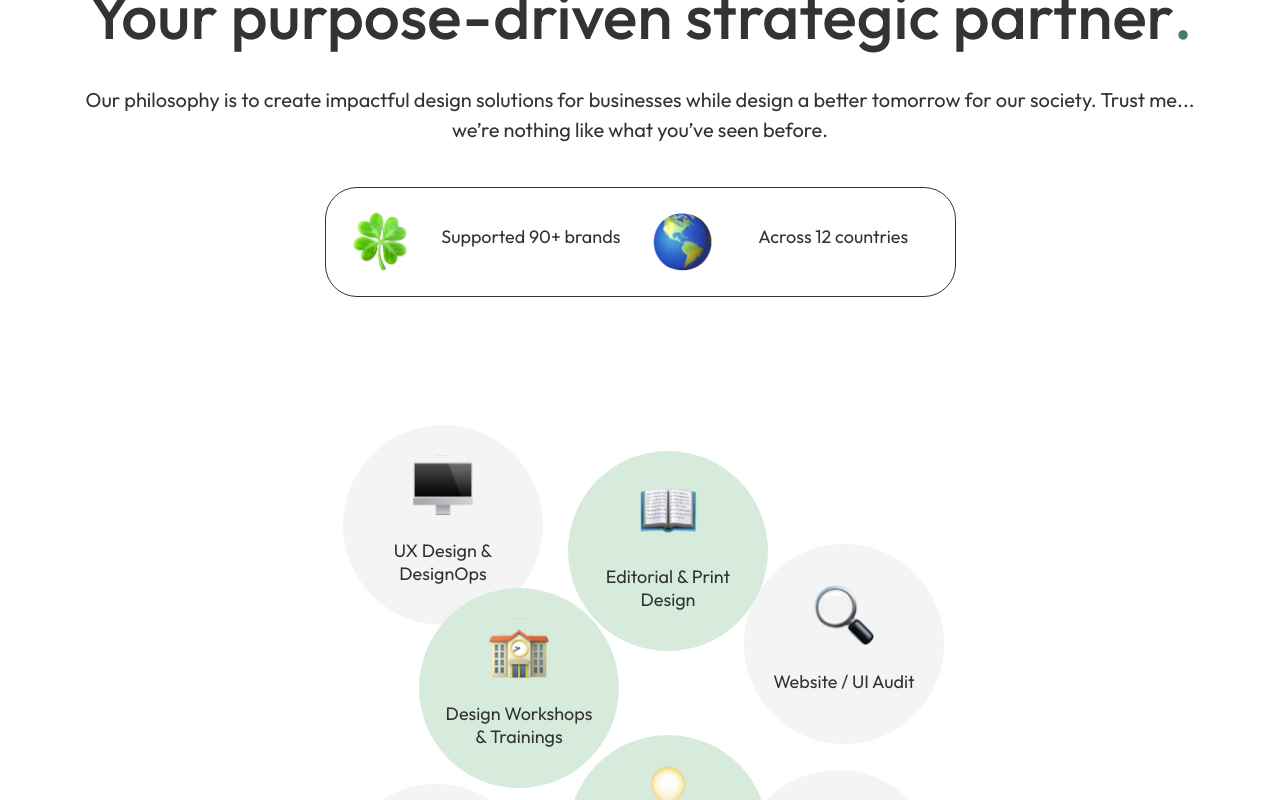
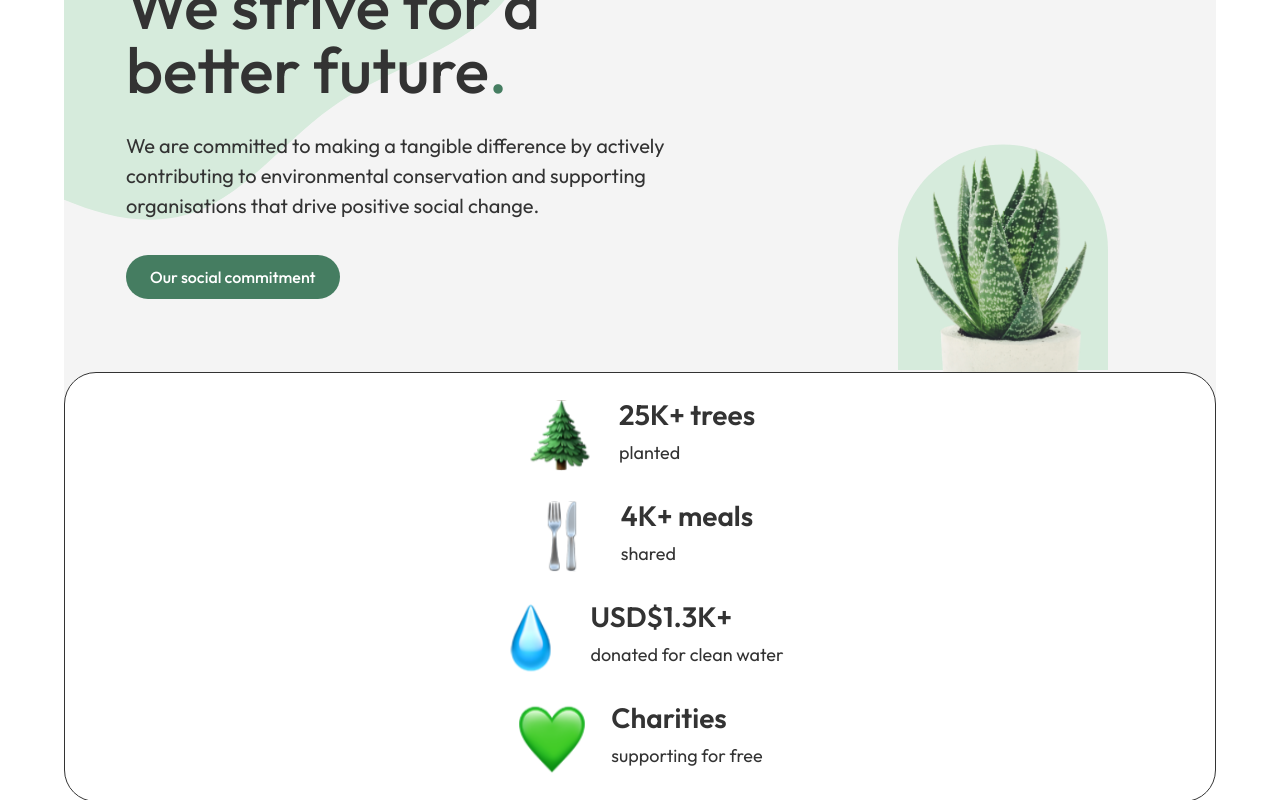
Before and after one commit to wongpakho814/noran, a React (Create React App) app: page /social-impact in a window 1280 px wide. Shown: the part 320-1120 px from the top of the page. Built offline with nearby package versions, Linux system fonts and the light colour scheme.

Commit message:
Fixed routing issues

```diff
--- a/src/App.css
+++ b/src/App.css
@@ -233,11 +233,13 @@ header {
   display: flex;
 }
 
+.nav-list-item p,
 .nav-list-item a {
   color: var(--text, #333);
   font-size: 1.6rem;
   font-weight: 500;
   line-height: 150%;
+  margin: 0;
 }
 
 .nav-list-item i {
@@ -296,6 +298,7 @@ header {
   font-size: 2rem;
   font-weight: 300;
   line-height: normal;
+  margin-bottom: 0;
 }
 
 .nav-dropdown-item h3 span {
@@ -313,6 +316,10 @@ header {
   align-items: flex-start;
   gap: 1rem;
   margin-left: 3.6rem;
+  color: var(--sub-text, #677489);
+  font-size: 1.4rem;
+  font-weight: 400;
+  line-height: 150%;
 }
 
 .slack-box,
@@ -741,7 +748,8 @@ header {
 /* End of home page section 2 */
 
 /* Home section 3 */
-.home-section-3 {
+.home-section-3,
+.social-impact-section-1 {
   width: 100%;
   padding: 6.4rem 6.4rem 0 6.4rem;
   display: flex;
@@ -891,6 +899,9 @@ header {
   font-weight: 400;
 }
 
+/* End of home section 3 */
+
+/* Home section 4 */
 .home-section-4 {
   width: 100%;
   height: 100vh;
@@ -1018,8 +1029,14 @@ header {
   width: max-content;
   cursor: pointer;
 }
-/* End of home section 3 */
+/* End of home section 4 */
 /* End of home page */
+
+/* Social Impact */
+/* Social impact section 1 */
+
+/* End of social impact section1  */
+/* End of social impact */
 
 /* Footer */
 footer {
@@ -1285,10 +1302,6 @@ footer {
     text-align: center;
   }
 
-  .home-section-3 {
-    padding: 6.4rem 6.4rem 0 6.4rem;
-  }
-
   .home-section-3-content-wrapper .infinite-rotation-wrapper {
     top: 2.4rem;
     right: unset;
@@ -1297,7 +1310,8 @@ footer {
 }
 
 @media screen and (max-width: 1300px) {
-  .home-section-3 {
+  .home-section-3,
+  .social-impact-section-1 {
     height: 110rem;
   }
 
@@ -1680,6 +1694,7 @@ footer {
     height: 14rem;
   }
 
+  .nav-list-item p,
   .nav-list-item a {
     font-size: 2.4rem;
   }
@@ -1840,7 +1855,8 @@ footer {
     font-size: 2.5rem;
   }
 
-  .home-section-3 {
+  .home-section-3,
+  .social-impact-section-1 {
     height: 120rem;
   }
 
@@ -1950,7 +1966,8 @@ footer {
 }
 
 @media screen and (max-width: 330px) {
-  .home-section-3 {
+  .home-section-3,
+  .social-impact-section-1 {
     height: 130rem;
   }
 
--- a/src/components/Container.js
+++ b/src/components/Container.js
@@ -1,4 +1,5 @@
 import React, { useState } from "react";
+import { BrowserRouter, Routes, Route } from "react-router-dom";
 import Header from "./Header";
 import Footer from "./Footer";
 import Home from "./pages/Home";
@@ -31,9 +32,22 @@ export default function PortfolioContainer() {
 
   return (
     <div>
-      <Header currentPage={currentPage} handlePageChange={handlePageChange} />
-      {renderPage()}
-      <Footer />
+      <BrowserRouter basename="/">
+        <Header
+          currentPage={currentPage}
+          handlePageChange={handlePageChange}
+          renderPage={renderPage}
+        />
+        <Routes>
+          <Route path="/" element={<Home />} />
+          <Route path="/learn" element={<Learn />} />
+          <Route path="/social-impact" element={<SocialImpact />} />
+          <Route path="/projects" element={<Projects />} />
+          <Route path="/about" element={<About />} />
+        </Routes>
+        {renderPage()}
+        <Footer />
+      </BrowserRouter>
     </div>
   );
 }
--- a/src/components/Header.js
+++ b/src/components/Header.js
@@ -15,10 +15,10 @@ function Header({ currentPage, handlePageChange }) {
 
   return (
     <header>
-      <div className="logo-wrapper" onClick={() => handlePageChange("Home")}>
+      <a className="logo-wrapper" href="/">
         <img className="logo" src={logo} alt="Noran Design"></img>
         <div className="logo-square"></div>
-      </div>
+      </a>
       <nav>
         <Navigation
           currentPage={currentPage}
--- a/src/components/Navigation.js
+++ b/src/components/Navigation.js
@@ -10,7 +10,7 @@ import lightBulbIcon from "../images/icons/💡.svg";
 import slackLogo from "../images/Slack-Logo-2019-present_1.png";
 import udemyLogo from "../images/Udemy_Logo_3280x1712-scaled_1.png";
 
-function Navigation({ currentPage, handlePageChange }) {
+function Navigation({ currentPage, handlePageChange, renderPage }) {
   const handleMouseOverAnchor = (event) => {
     event.currentTarget.lastElementChild.style.cssText =
       "display: flex; animation: fade-in 0.3s forwards;";
@@ -62,7 +62,7 @@ function Navigation({ currentPage, handlePageChange }) {
   });
 
   window.addEventListener("resize", () => {
-    window.location.reload();
+    window.location.reload(false);
   });
 
   return (
@@ -73,14 +73,7 @@ function Navigation({ currentPage, handlePageChange }) {
         onMouseOut={window.innerWidth > 1000 ? handleMouseOutAnchor : null}
         onClick={window.innerWidth <= 1000 ? handleOnClickAnchor : null}
       >
-        <a
-          href="#home"
-          // If the current page is "Home", we set the current page to 'nav-link-active', otherwise 'nav-link'
-          className={currentPage === "Home" ? "nav-link active" : "nav-link"}
-          onClick={() => handlePageChange("Home")}
-        >
-          Services
-        </a>
+        <p>Services</p>
         <i className="fa-solid fa-chevron-down"></i>
 
         <div
@@ -149,13 +142,7 @@ function Navigation({ currentPage, handlePageChange }) {
         onMouseOut={window.innerWidth > 1000 ? handleMouseOutAnchor : null}
         onClick={window.innerWidth <= 1000 ? handleOnClickAnchor : null}
       >
-        <a
-          href="#learn"
-          className={currentPage === "Learn" ? "nav-link active" : "nav-link"}
-          onClick={() => handlePageChange("Learn")}
-        >
-          Learn
-        </a>
+        <p>Learn</p>
         <i className="fa-solid fa-chevron-down"></i>
 
         <div
@@ -239,8 +226,7 @@ function Navigation({ currentPage, handlePageChange }) {
 
       <li className="nav-list-item">
         <a
-          href="#social-impact"
-          onClick={() => handlePageChange("SocialImpact")}
+          href="social-impact"
           className={
             currentPage === "SocialImpact" ? "nav-link active" : "nav-link"
           }
@@ -250,25 +236,11 @@ function Navigation({ currentPage, handlePageChange }) {
       </li>
 
       <li className="nav-list-item">
-        <a
-          href="#projects"
-          onClick={() => handlePageChange("Projects")}
-          className={
-            currentPage === "Projects" ? "nav-link active" : "nav-link"
-          }
-        >
-          Projects
-        </a>
+        <p>Projects</p>
       </li>
 
       <li className="nav-list-item">
-        <a
-          href="#about"
-          onClick={() => handlePageChange("About")}
-          className={currentPage === "About" ? "nav-link active" : "nav-link"}
-        >
-          About Noran
-        </a>
+        <p>About Noran</p>
       </li>
     </ul>
   );
--- a/src/components/pages/SocialImpact.js
+++ b/src/components/pages/SocialImpact.js
@@ -1,9 +1,82 @@
 import React from "react";
+import InfiniteRotation from "../InfiniteRotation";
+import heroImg from "../../images/hero-img-plant.png";
+import treeIcon from "../../images/icons/🌲.svg";
+import forkIcon from "../../images/icons/🍴.svg";
+import waterDropIcon from "../../images/icons/💧.svg";
+import heartIcon from "../../images/icons/💚.svg";
 
 function SocialImpact() {
   return (
-    <section id="social-impact">
-    </section>
+    <React.Fragment>
+      <section className="social-impact-section-1" id="social-impact">
+        <div className="home-section-3-content-wrapper">
+          <InfiniteRotation />
+          <div className="home-section-3-hero">
+            <div className="home-section-3-hero-text">
+              <h1>
+                We strive for a better future<span>.</span>
+              </h1>
+              <p>
+                We are committed to making a tangible difference by actively
+                contributing to environmental conservation and supporting
+                organisations that drive positive social change.
+              </p>
+              <button className="lets-talk-btn our-social-commitment">
+                Our social commitment
+              </button>
+            </div>
+            <div className="blob"></div>
+            <div className="home-section-3-hero-img-wrapper">
+              <img src={heroImg} alt="We strive for a better future"></img>
+              <div className="blob2"></div>
+            </div>
+          </div>
+
+          <div className="home-section-3-card">
+            <div className="home-section-3-card-highlight">
+              <div className="home-section-3-highlight-emoji">
+                <img src={treeIcon} alt="25K+ trees planted"></img>
+              </div>
+              <div className="home-section-3-highlight-text">
+                <h2>25K+ trees</h2>
+                <p>planted</p>
+              </div>
+            </div>
+
+            <div className="home-section-3-card-highlight">
+              <div className="home-section-3-highlight-emoji">
+                <img src={forkIcon} alt="25K+ trees planted"></img>
+              </div>
+              <div className="home-section-3-highlight-text">
+                <h2>4K+ meals</h2>
+                <p>shared</p>
+              </div>
+            </div>
+
+            <div className="home-section-3-card-highlight">
+              <div className="home-section-3-highlight-emoji">
+                <img src={waterDropIcon} alt="25K+ trees planted"></img>
+              </div>
+              <div className="home-section-3-highlight-text">
+                <h2>USD$1.3K+</h2>
+                <p>donated for clean water</p>
+              </div>
+            </div>
+
+            <div className="home-section-3-card-highlight">
+              <div className="home-section-3-highlight-emoji">
+                <img src={heartIcon} alt="25K+ trees planted"></img>
+              </div>
+              <div className="home-section-3-highlight-text">
+                <h2>Charities</h2>
+                <p>supporting for free</p>
+              </div>
+            </div>
+          </div>
+        </div>
+      </section>
+    </React.Fragment>
   );
 }
 
```
